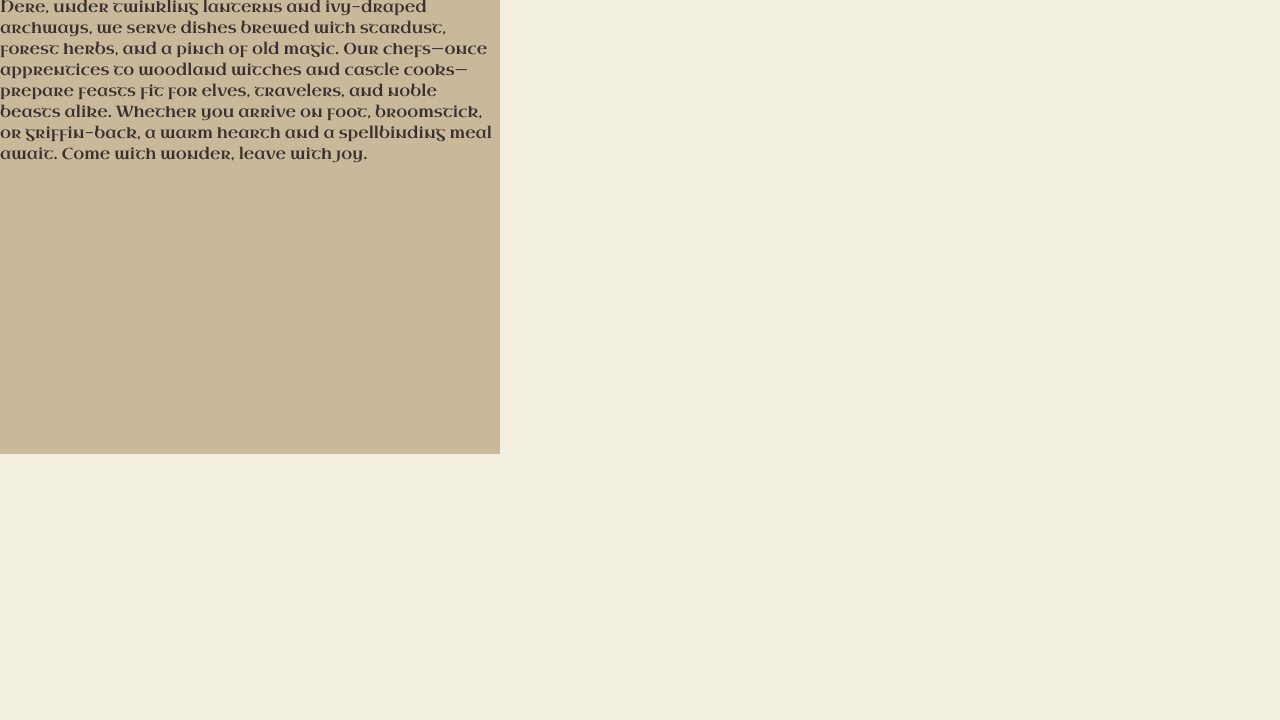
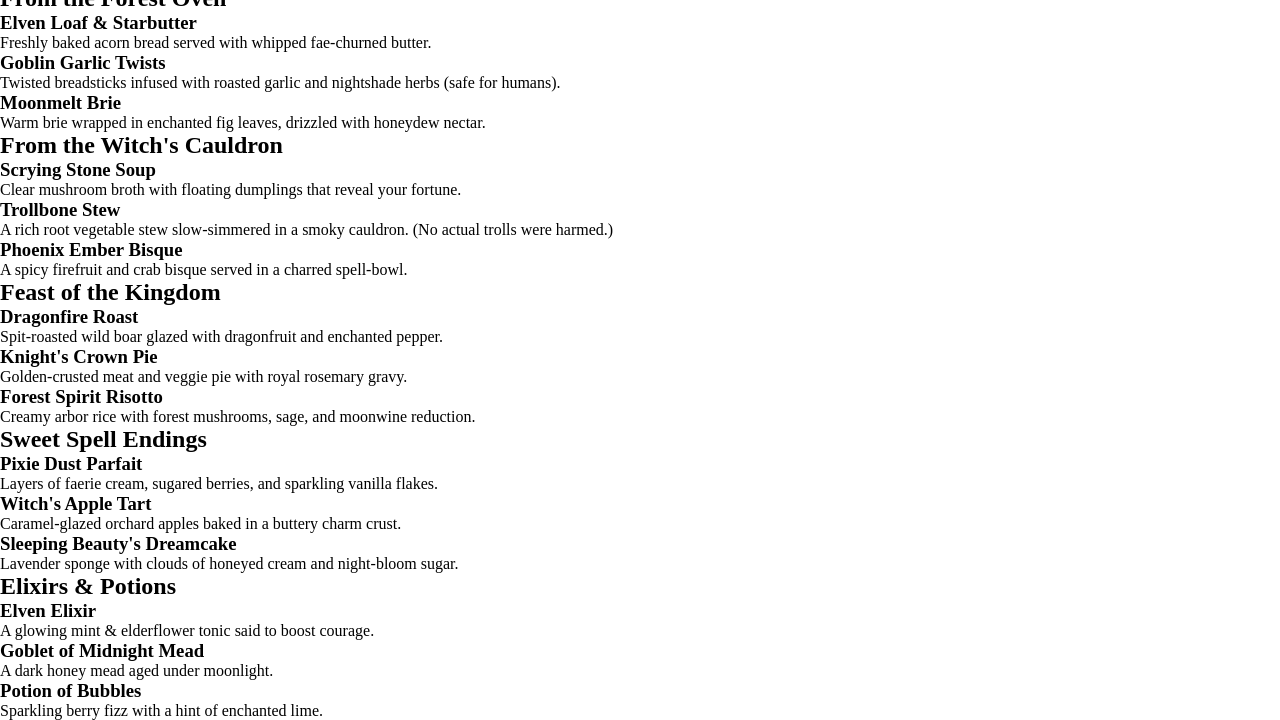
Before and after one commit to GeorgeZisis95/RestaurantPage, a website built with webpack: page src/template.html in a window 1280 px wide. Shown: the part 89-809 px from the top of the page. Built offline with nearby package versions, Linux system fonts and the light colour scheme; a web font is replaced by a local one.

Commit message:
Add menu content

```diff
--- a/src/homepage.js
+++ b/src/homepage.js
@@ -1,11 +1,8 @@
-const contentDiv = document.querySelector(".content")
-
 const textDiv = document.createElement("p")
 textDiv.textContent = "Welcome to The Enchanted Fork, a cozy haven nestled beneath the whispering willows of Everglade \
 Hollow. Here, under twinkling lanterns and ivy-draped archways, we serve dishes brewed with stardust, forest herbs, \
 and a pinch of old magic. Our chefs—once apprentices to woodland witches and castle cooks—prepare feasts fit for elves, \
 travelers, and noble beasts alike. Whether you arrive on foot, broomstick, or griffin-back, \
 a warm hearth and a spellbinding meal await. Come with wonder, leave with joy."
-contentDiv.appendChild(textDiv)
 
-export { contentDiv }
+export { textDiv }
--- a/src/index.js
+++ b/src/index.js
@@ -1,4 +1,11 @@
 import "./styles.css"
-import { contentDiv } from "./homepage"
+import { textDiv } from "./homepage"
+import { menuHeader, breadDiv, soupDiv, mainDiv, dessertDiv, drinksDiv } from "./menu"
 
-contentDiv
+const contentDiv = document.querySelector(".content")
+contentDiv.appendChild(menuHeader)
+contentDiv.appendChild(breadDiv)
+contentDiv.appendChild(soupDiv)
+contentDiv.appendChild(mainDiv)
+contentDiv.appendChild(dessertDiv)
+contentDiv.appendChild(drinksDiv)
--- /dev/null
+++ b/src/menu.js
@@ -0,0 +1,217 @@
+// Step 1: Create the header of the page
+const menuHeader = document.createElement("h1")
+menuHeader.textContent = "The Enchanted Fork - Menu"
+
+// Step 2: Create a container div for each menu part: Bread-Soup-Main-Dessert-Drinks
+const breadDiv = document.createElement("div")
+const soupDiv = document.createElement("div")
+const mainDiv = document.createElement("div")
+const dessertDiv = document.createElement("div")
+const drinksDiv = document.createElement("div")
+
+// Step 3: Create header for each div
+const breadHeader = document.createElement("h2")
+breadHeader.textContent = "From the Forest Oven"
+const soupHeader = document.createElement("h2")
+soupHeader.textContent = "From the Witch's Cauldron"
+const mainHeader = document.createElement("h2")
+mainHeader.textContent = "Feast of the Kingdom"
+const dessertHeader = document.createElement("h2")
+dessertHeader.textContent = "Sweet Spell Endings"
+const drinksHeader = document.createElement("h2")
+drinksHeader.textContent = "Elixirs & Potions"
+
+// There are three options for each menu part
+// Each contains a title and a description
+
+// Step 5: Create divs for each option
+const breadDishOne = document.createElement("div")
+const breadDishTwo = document.createElement("div")
+const breadDishThree = document.createElement("div")
+
+const soupDishOne = document.createElement("div")
+const soupDishTwo = document.createElement("div")
+const soupDishThree = document.createElement("div")
+
+const mainDishOne = document.createElement("div")
+const mainDishTwo = document.createElement("div")
+const mainDishThree = document.createElement("div")
+
+const dessertDishOne = document.createElement("div")
+const dessertDishTwo = document.createElement("div")
+const dessertDishThree = document.createElement("div")
+
+const drinksDishOne = document.createElement("div")
+const drinksDishTwo = document.createElement("div")
+const drinksDishThree = document.createElement("div")
+
+// Step 6: Create each dish and append it to the respective div
+
+// Bread Dishes
+const brH1 = document.createElement("h3")
+const brT1 = document.createElement("p")
+
+brH1.textContent = "Elven Loaf & Starbutter"
+brT1.textContent = "Freshly baked acorn bread served with whipped fae-churned butter."
+
+breadDishOne.appendChild(brH1)
+breadDishOne.appendChild(brT1)
+
+const brH2 = document.createElement("h3")
+const brT2 = document.createElement("p")
+
+brH2.textContent = "Goblin Garlic Twists"
+brT2.textContent = "Twisted breadsticks infused with roasted garlic and nightshade herbs (safe for humans)."
+
+breadDishTwo.appendChild(brH2)
+breadDishTwo.appendChild(brT2)
+
+const brH3 = document.createElement("h3")
+const brT3 = document.createElement("p")
+
+brH3.textContent = "Moonmelt Brie"
+brT3.textContent = "Warm brie wrapped in enchanted fig leaves, drizzled with honeydew nectar."
+
+breadDishThree.appendChild(brH3)
+breadDishThree.appendChild(brT3)
+
+// Soup Dishes
+const spH1 = document.createElement("h3")
+const spT1 = document.createElement("p")
+
+spH1.textContent = "Scrying Stone Soup"
+spT1.textContent = "Clear mushroom broth with floating dumplings that reveal your fortune."
+
+soupDishOne.appendChild(spH1)
+soupDishOne.appendChild(spT1)
+
+const spH2 = document.createElement("h3")
+const spT2 = document.createElement("p")
+
+spH2.textContent = "Trollbone Stew"
+spT2.textContent = "A rich root vegetable stew slow-simmered in a smoky cauldron. (No actual trolls were harmed.) "
+
+soupDishTwo.appendChild(spH2)
+soupDishTwo.appendChild(spT2)
+
+const spH3 = document.createElement("h3")
+const spT3 = document.createElement("p")
+
+spH3.textContent = "Phoenix Ember Bisque"
+spT3.textContent = "A spicy firefruit and crab bisque served in a charred spell-bowl."
+
+soupDishThree.appendChild(spH3)
+soupDishThree.appendChild(spT3)
+
+// Main Dishes
+const mnH1 = document.createElement("h3")
+const mnT1 = document.createElement("p")
+
+mnH1.textContent = "Dragonfire Roast"
+mnT1.textContent = "Spit-roasted wild boar glazed with dragonfruit and enchanted pepper."
+
+mainDishOne.appendChild(mnH1)
+mainDishOne.appendChild(mnT1)
+
+const mnH2 = document.createElement("h3")
+const mnT2 = document.createElement("p")
+
+mnH2.textContent = "Knight's Crown Pie"
+mnT2.textContent = "Golden-crusted meat and veggie pie with royal rosemary gravy."
+
+mainDishTwo.appendChild(mnH2)
+mainDishTwo.appendChild(mnT2)
+
+const mnH3 = document.createElement("h3")
+const mnT3 = document.createElement("p")
+
+mnH3.textContent = "Forest Spirit Risotto"
+mnT3.textContent = "Creamy arbor rice with forest mushrooms, sage, and moonwine reduction."
+
+mainDishThree.appendChild(mnH3)
+mainDishThree.appendChild(mnT3)
+
+// Dessert Dishes
+const dsH1 = document.createElement("h3")
+const dsT1 = document.createElement("p")
+
+dsH1.textContent = "Pixie Dust Parfait"
+dsT1.textContent = "Layers of faerie cream, sugared berries, and sparkling vanilla flakes."
+
+dessertDishOne.appendChild(dsH1)
+dessertDishOne.appendChild(dsT1)
+
+const dsH2 = document.createElement("h3")
+const dsT2 = document.createElement("p")
+
+dsH2.textContent = "Witch's Apple Tart"
+dsT2.textContent = "Caramel-glazed orchard apples baked in a buttery charm crust."
+
+dessertDishTwo.appendChild(dsH2)
+dessertDishTwo.appendChild(dsT2)
+
+const dsH3 = document.createElement("h3")
+const dsT3 = document.createElement("p")
+
+dsH3.textContent = "Sleeping Beauty's Dreamcake"
+dsT3.textContent = "Lavender sponge with clouds of honeyed cream and night-bloom sugar."
+
+dessertDishThree.appendChild(dsH3)
+dessertDishThree.appendChild(dsT3)
+
+// The Drinks
+const drH1 = document.createElement("h3")
+const drT1 = document.createElement("p")
+
+drH1.textContent = "Elven Elixir"
+drT1.textContent = "A glowing mint & elderflower tonic said to boost courage."
+
+drinksDishOne.appendChild(drH1)
+drinksDishOne.appendChild(drT1)
+
+const drH2 = document.createElement("h3")
+const drT2 = document.createElement("p")
+
+drH2.textContent = "Goblet of Midnight Mead"
+drT2.textContent = "A dark honey mead aged under moonlight."
+
+drinksDishTwo.appendChild(drH2)
+drinksDishTwo.appendChild(drT2)
+
+const drH3 = document.createElement("h3")
+const drT3 = document.createElement("p")
+
+drH3.textContent = "Potion of Bubbles"
+drT3.textContent = "Sparkling berry fizz with a hint of enchanted lime."
+
+drinksDishThree.appendChild(drH3)
+drinksDishThree.appendChild(drT3)
+
+// Step 7: Append the header and the dishes to the container
+breadDiv.appendChild(breadHeader)
+breadDiv.appendChild(breadDishOne)
+breadDiv.appendChild(breadDishTwo)
+breadDiv.appendChild(breadDishThree)
+
+soupDiv.appendChild(soupHeader)
+soupDiv.appendChild(soupDishOne)
+soupDiv.appendChild(soupDishTwo)
+soupDiv.appendChild(soupDishThree)
+
+mainDiv.appendChild(mainHeader)
+mainDiv.appendChild(mainDishOne)
+mainDiv.appendChild(mainDishTwo)
+mainDiv.appendChild(mainDishThree)
+
+dessertDiv.appendChild(dessertHeader)
+dessertDiv.appendChild(dessertDishOne)
+dessertDiv.appendChild(dessertDishTwo)
+dessertDiv.appendChild(dessertDishThree)
+
+drinksDiv.appendChild(drinksHeader)
+drinksDiv.appendChild(drinksDishOne)
+drinksDiv.appendChild(drinksDishTwo)
+drinksDiv.appendChild(drinksDishThree)
+
+// Step 8: The exported content should be the header and the four dishes-divs
+export { menuHeader, breadDiv, soupDiv, mainDiv, dessertDiv, drinksDiv }
--- a/src/styles.css
+++ b/src/styles.css
@@ -1,25 +1,16 @@
-@import url('https://fonts.googleapis.com/css2?family=Uncial+Antiqua&display=swap');
+@import url('https://fonts.googleapis.com/css2?family=IM+Fell+English+SC&family=Uncial+Antiqua&display=swap');
 
 :root {
-    --bg1: #f3efe0;
-    --bg2: #f9f4ef;
-    --h1: #bfa980;
-    --h2: #c9b99a;
-    --t1: #3b2f2f;
-    --t2: #4b3a2a;
-    --a1: #5c3a47;
-    --a2: #2d3e50;
+    --headerFont: "Uncial Antiqua",
+        system-ui;
+    --textFont: "IM Fell English SC",
+        serif;
 }
 
 * {
     margin: 0;
     padding: 0;
     box-sizing: border-box;
-    font-family: "Uncial Antiqua", system-ui;
-}
-
-body {
-    background-color: var(--bg1);
 }
 
 header {
@@ -27,16 +18,4 @@ header {
     justify-content: space-between;
     align-items: center;
     flex-wrap: wrap;
-
-    color: var(--t1)
 }
-
-.content {
-    height: 500px;
-    width: 500px;
-    background-color: var(--h2);
-}
-
-.content p {
-    color: var(--t1);
-}
```
Also changed, not shown: src/about.js (added).
